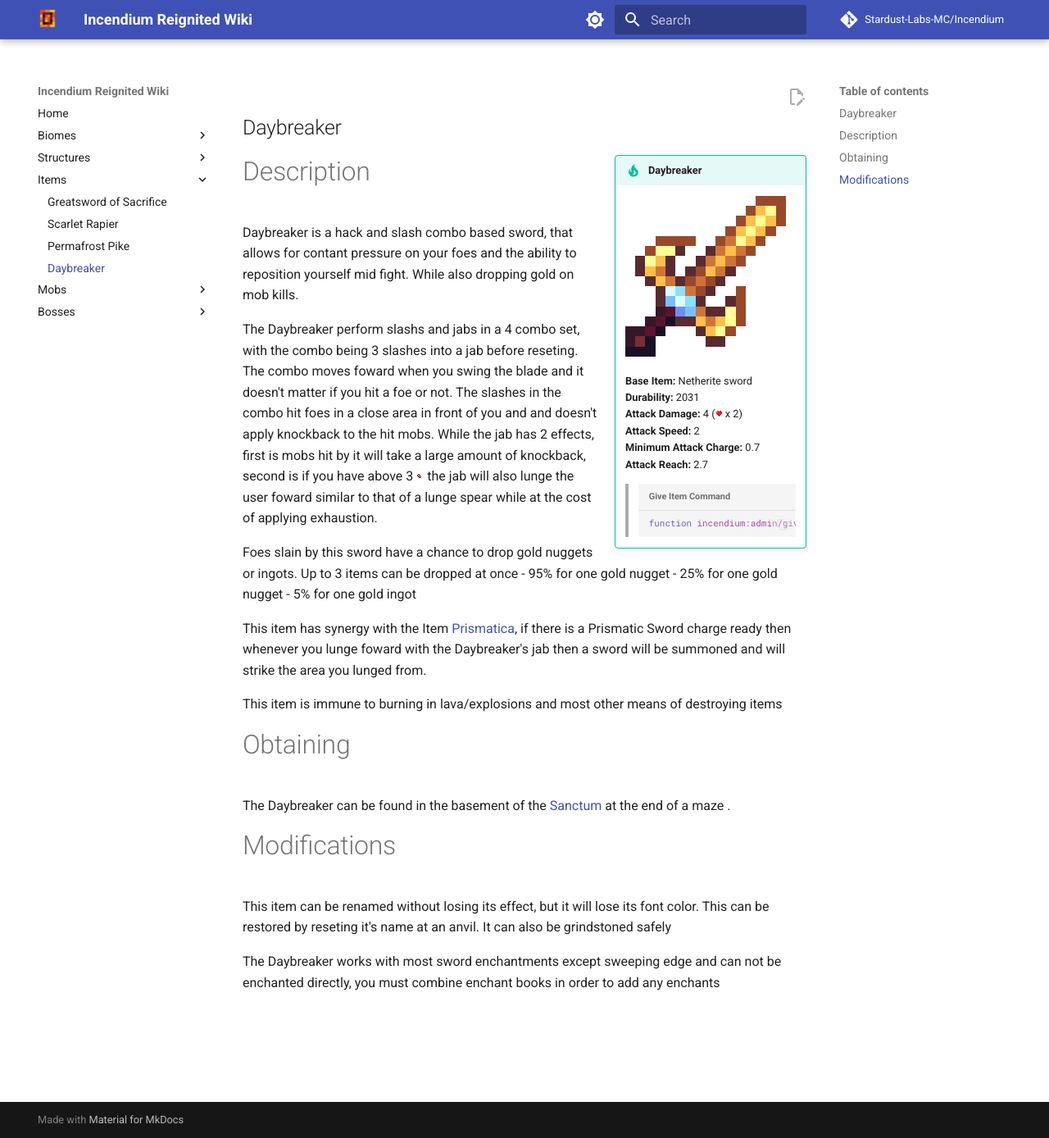
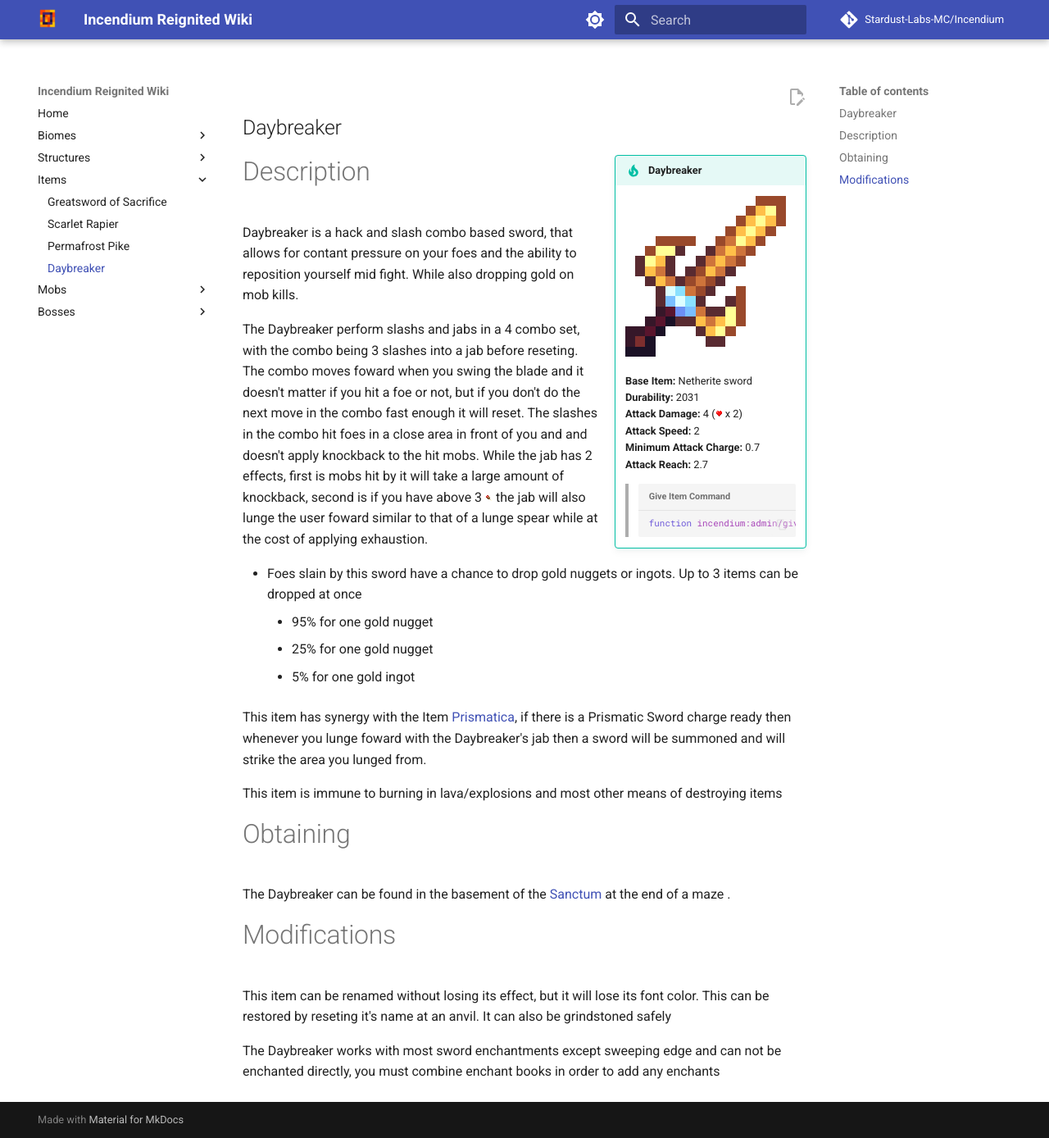
Before and after one commit to Stardust-Labs-MC/incendium-wiki, an MkDocs documentation site: the page built from docs/items/daybreaker.md, in a window 1280 px wide and 1388 px high. Shown: the whole window at 82% size. Built offline with MkDocs 1.6.1 and Material for MkDocs 9.7.7, drawn with Linux system fonts in a browser that asks for light colours; comment, search, counter and statistics services are not loaded.

Commit message:
Update daybreaker.md

```diff
--- a/docs/items/daybreaker.md
+++ b/docs/items/daybreaker.md
@@ -21,12 +21,12 @@
 
 Daybreaker is a hack and slash combo based sword, that allows for contant pressure on your foes and the ability to reposition yourself mid fight. While also dropping gold on mob kills.
 
-The Daybreaker perform slashs and jabs in a 4 combo set, with the combo being 3 slashes into a jab before reseting. The combo moves foward when you swing the blade and it doesn't matter if you hit a foe or not. The slashes in the combo hit foes in a close area in front of you and and doesn't apply knockback to the hit mobs. While the jab has 2 effects, first is mobs hit by it will take a large amount of knockback, second is if you have above 3 ![Food](../assets/sprites/food_full.png){width="9"} the jab will also lunge the user foward similar to that of a lunge spear while at the cost of applying exhaustion.
+The Daybreaker perform slashs and jabs in a 4 combo set, with the combo being 3 slashes into a jab before reseting. The combo moves foward when you swing the blade and it doesn't matter if you hit a foe or not, but if you don't do the next move in the combo fast enough it will reset. The slashes in the combo hit foes in a close area in front of you and and doesn't apply knockback to the hit mobs. While the jab has 2 effects, first is mobs hit by it will take a large amount of knockback, second is if you have above 3 ![Food](../assets/sprites/food_full.png){width="9"} the jab will also lunge the user foward similar to that of a lunge spear while at the cost of applying exhaustion.
 
-Foes slain by this sword have a chance to drop gold nuggets or ingots. Up to 3 items can be dropped at once
-    - 95% for one gold nugget
-    - 25% for one gold nugget
-    - 5% for one gold ingot
+- Foes slain by this sword have a chance to drop gold nuggets or ingots. Up to 3 items can be dropped at once
+    * 95% for one gold nugget
+    * 25% for one gold nugget
+    * 5% for one gold ingot
 
 
 This item has synergy with the Item [Prismatica](../items/prismatica.md), if there is a Prismatic Sword charge ready then whenever you lunge foward with the Daybreaker's jab then a sword will be summoned and will strike the area you lunged from.
```
